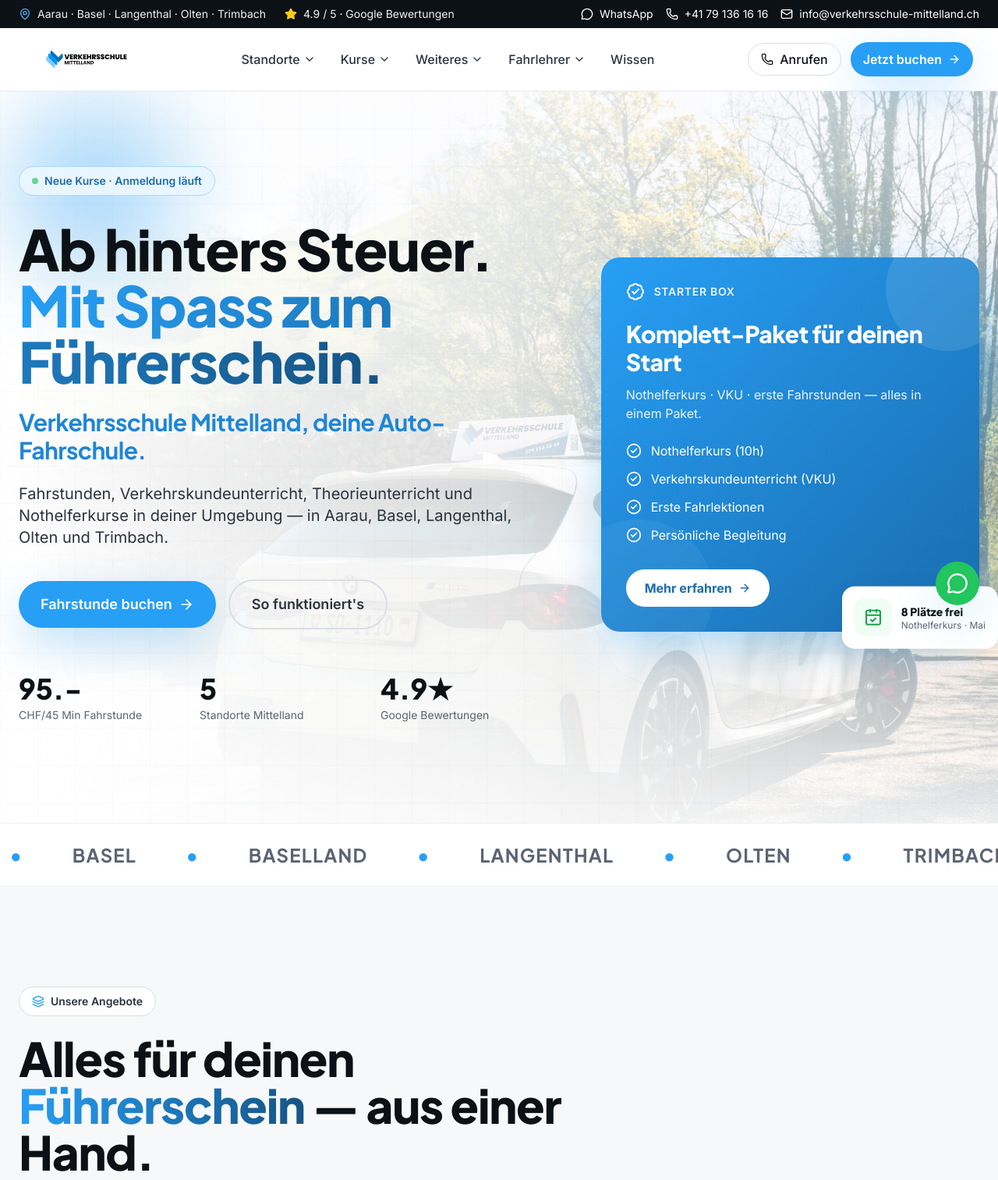
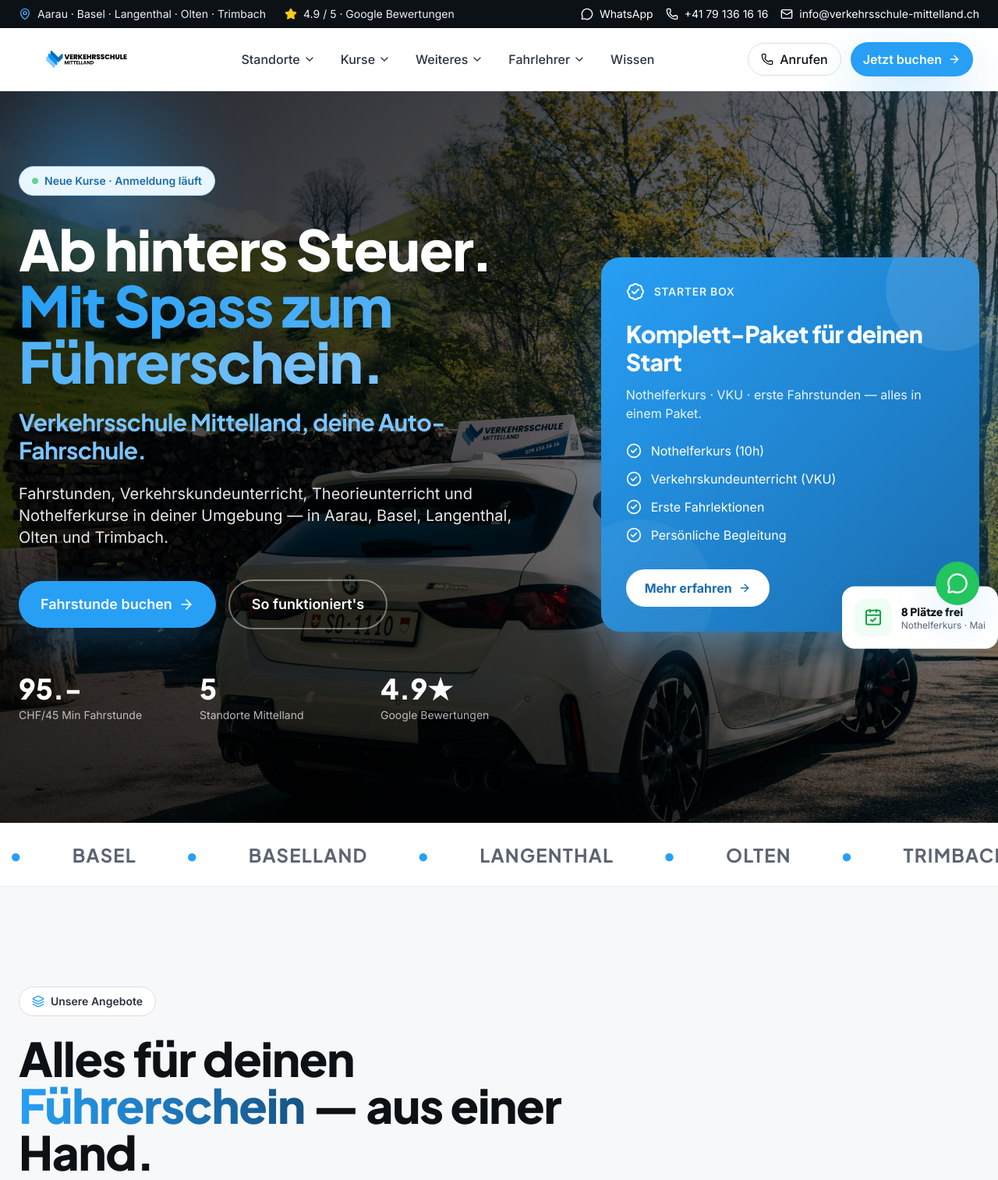
Before and after one commit to nicolasieber-tm/Verkehrsschule-Mittelland, a web app: file index.html in a window 1280 px wide. Shown: the top 1513 px of the page at 78% size. Run offline with its HTML, style and script files only (its server is not run), Linux system fonts and the light colour scheme; some libraries are stand-ins or nearby versions.

Commit message:
Hero: dunkles Overlay + helle Textfarben, Gradient-Variante für Hero
Co-Authored-By: Claude Opus 4.7 (1M context) <noreply@anthropic.com>

```diff
--- a/assets/css/style.css
+++ b/assets/css/style.css
@@ -22,6 +22,14 @@ h1, h2, h3, h4 {
   background-clip: text;
   color: transparent;
   animation: shimmer 6s linear infinite;
+}
+
+/* Hellere Variante über dunklem Hintergrund (Hero) */
+#top .gradient-text {
+  background: linear-gradient(90deg, #279FF5 0%, #7CC4FA 50%, #DCEEFE 100%);
+  background-size: 200% auto;
+  -webkit-background-clip: text;
+  background-clip: text;
 }
 
 /* Weicher Farbverlauf-Hintergrund (Hero) */
--- a/index.html
+++ b/index.html
@@ -34,7 +34,7 @@
 <meta name="twitter:title" content="Verkehrsschule Mittelland — Deine Fahrschule. Modern. Persönlich. Fair." />
 <meta name="twitter:description" content="Fahrstunden, Verkehrskundeunterricht, Theorieunterricht und Nothelferkurse in Aarau, Basel, Langenthal, Olten und Trimbach. Modern. Persönlich. Fair." />
 <meta name="twitter:image" content="https://verkehrsschule-mittelland.ch/assets/img/og-default.jpg" />
-<link rel="stylesheet" href="assets/css/style.css" />
+<link rel="stylesheet" href="assets/css/style.css?v=2" />
 <script type="application/ld+json">
 {
   "@context": "https://schema.org",
@@ -200,8 +200,8 @@
          fetchpriority="high"
          class="w-full h-full object-cover" />
     <!-- Gradient overlay to keep text readable -->
-    <div class="absolute inset-0 bg-gradient-to-r from-white via-white/85 to-white/40"></div>
-    <div class="absolute inset-0 bg-gradient-to-b from-white/40 via-transparent to-white"></div>
+    <div class="absolute inset-0 bg-gradient-to-r from-black/75 via-black/60 to-black/35"></div>
+    <div class="absolute inset-0 bg-gradient-to-b from-black/30 via-transparent to-black/60"></div>
   </div>
   <!-- Subtle grid on top -->
   <div class="absolute inset-0 -z-10 bg-grid opacity-40"></div>
@@ -216,16 +216,16 @@
         Neue Kurse · Anmeldung läuft
       </div>
 
-      <h1 class="font-display font-extrabold text-4xl sm:text-5xl md:text-6xl lg:text-7xl leading-[1.05] text-ink-900">
+      <h1 class="font-display font-extrabold text-4xl sm:text-5xl md:text-6xl lg:text-7xl leading-[1.05] text-white">
         Ab hinters Steuer.<br/>
         <span class="gradient-text">Mit Spass zum Führerschein.</span>
       </h1>
 
-      <h2 class="mt-5 sm:mt-6 font-display font-bold text-xl sm:text-2xl md:text-3xl text-brand-600 leading-tight">
+      <h2 class="mt-5 sm:mt-6 font-display font-bold text-xl sm:text-2xl md:text-3xl text-brand-300 leading-tight">
         Verkehrsschule Mittelland, deine Auto-Fahrschule.
       </h2>
 
-      <p class="mt-5 sm:mt-6 text-base sm:text-lg md:text-xl text-ink-700 max-w-2xl leading-relaxed">
+      <p class="mt-5 sm:mt-6 text-base sm:text-lg md:text-xl text-white/90 max-w-2xl leading-relaxed">
         Fahrstunden, Verkehrskundeunterricht, Theorieunterricht und Nothelferkurse in deiner Umgebung — in Aarau, Basel, Langenthal, Olten und Trimbach.
       </p>
 
@@ -233,7 +233,7 @@
         <a href="#preise" class="inline-flex items-center justify-center gap-2 px-6 py-3.5 sm:px-7 sm:py-4 rounded-full bg-brand-500 text-white font-semibold text-base sm:text-lg hover:bg-brand-600 transition shadow-glow">
           Fahrstunde buchen <i data-lucide="arrow-right" class="w-5 h-5"></i>
         </a>
-        <a href="#weg" class="inline-flex items-center justify-center gap-2 px-6 py-3.5 sm:px-7 sm:py-4 rounded-full border-2 border-ink-200 text-ink-700 font-semibold text-base sm:text-lg hover:border-brand-500 hover:text-brand-500 transition">
+        <a href="#weg" class="inline-flex items-center justify-center gap-2 px-6 py-3.5 sm:px-7 sm:py-4 rounded-full border-2 border-white/40 text-white font-semibold text-base sm:text-lg hover:border-brand-400 hover:text-brand-300 transition">
           So funktioniert's
         </a>
       </div>
@@ -241,16 +241,16 @@
       <!-- Stats -->
       <div class="mt-10 sm:mt-14 grid grid-cols-3 gap-3 sm:gap-6 max-w-2xl">
         <div>
-          <div class="font-display font-extrabold text-2xl sm:text-3xl md:text-4xl text-ink-900">95.-</div>
-          <div class="text-xs sm:text-sm text-ink-500 mt-1 leading-tight">CHF/45 Min<br class="sm:hidden"/> Fahrstunde</div>
+          <div class="font-display font-extrabold text-2xl sm:text-3xl md:text-4xl text-white">95.-</div>
+          <div class="text-xs sm:text-sm text-white/70 mt-1 leading-tight">CHF/45 Min<br class="sm:hidden"/> Fahrstunde</div>
         </div>
         <div>
-          <div class="font-display font-extrabold text-2xl sm:text-3xl md:text-4xl text-ink-900">5</div>
-          <div class="text-xs sm:text-sm text-ink-500 mt-1 leading-tight">Standorte<br class="sm:hidden"/> Mittelland</div>
+          <div class="font-display font-extrabold text-2xl sm:text-3xl md:text-4xl text-white">5</div>
+          <div class="text-xs sm:text-sm text-white/70 mt-1 leading-tight">Standorte<br class="sm:hidden"/> Mittelland</div>
         </div>
         <div>
-          <div class="font-display font-extrabold text-2xl sm:text-3xl md:text-4xl text-ink-900">4.9★</div>
-          <div class="text-xs sm:text-sm text-ink-500 mt-1 leading-tight">Google<br class="sm:hidden"/> Bewertungen</div>
+          <div class="font-display font-extrabold text-2xl sm:text-3xl md:text-4xl text-white">4.9★</div>
+          <div class="text-xs sm:text-sm text-white/70 mt-1 leading-tight">Google<br class="sm:hidden"/> Bewertungen</div>
         </div>
       </div>
     </div>
```
